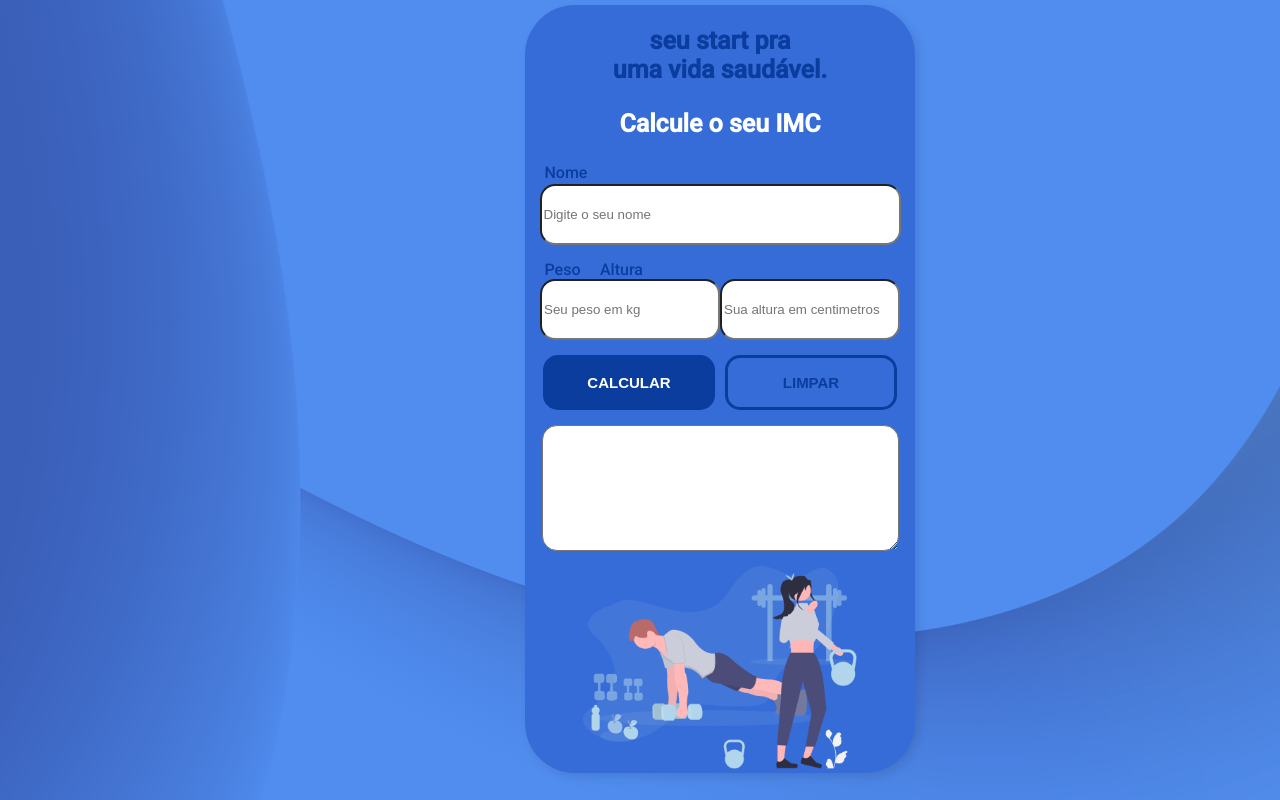
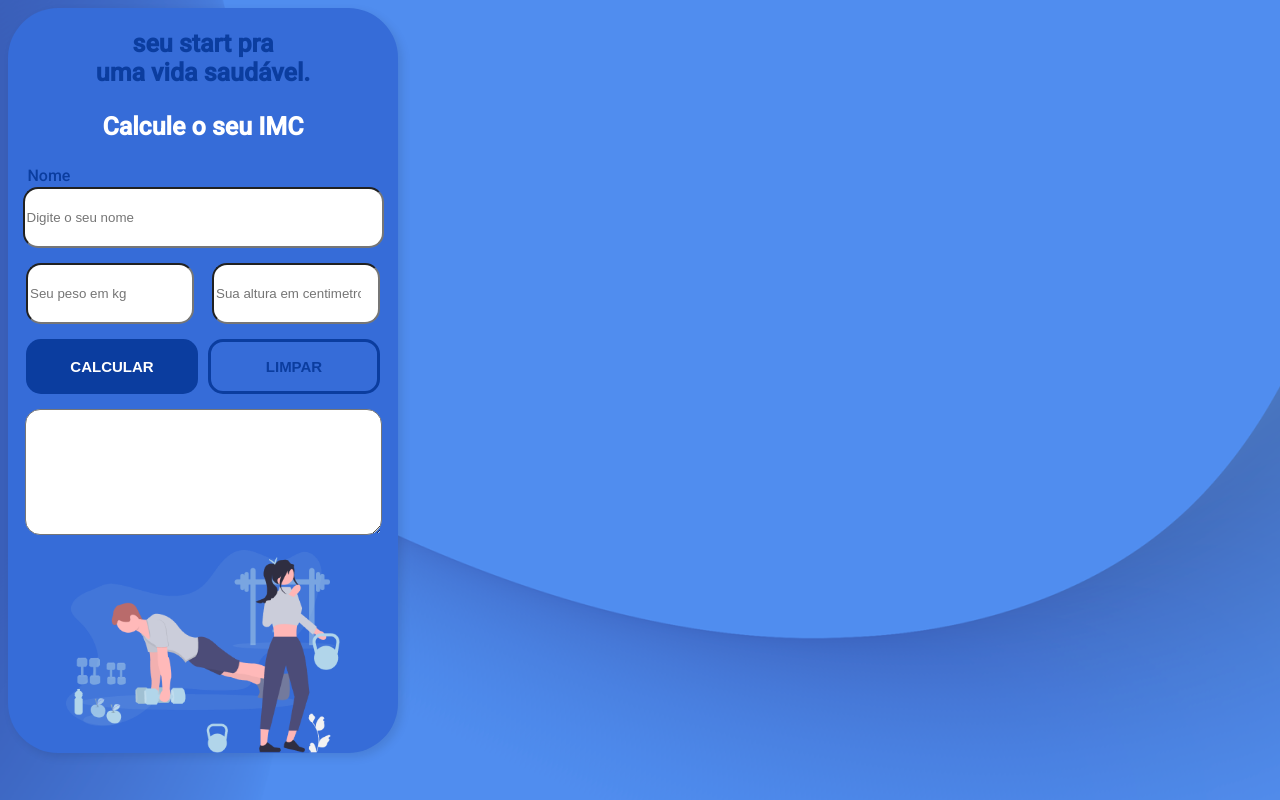
Before and after one commit to andinvm/CALC-IMC-SMART, a plain HTML site: page index.html in a window 1280 px wide. Drawn offline with Linux system fonts and the light colour scheme.

Commit message:
Atualização

```diff
--- a/index.html
+++ b/index.html
@@ -26,9 +26,10 @@
                 <input id="paciente" type="text"   placeholder="Digite o seu nome">
             </div>
 
-            <div class="labels">
+            <!-- <div class="labels">
                 <label>Peso</label> <label>Altura</label>
-            </div>
+            </div> -->
+
             <div class="form2">
                 <input id="height" type="number" placeholder="Seu peso em kg">
                 <input id="weight" type="number" placeholder="Sua altura em centimetros">
--- a/style.css
+++ b/style.css
@@ -1,7 +1,7 @@
 body {
     font-family: 'Roboto', sans-serif;
     background-image: url(./img/BG\ 2.png);
-    height: auto;
+    height: 100%;
 
 }
 .container{
@@ -28,9 +28,8 @@ body {
 }
 
 .box {
-    position: absolute;
     width: 390px;
-    height: 96%;
+    height: 100%;
     left: 525px;
     top: 5px;
     background: #366CD8;
@@ -61,21 +60,27 @@ label {
     top: 200px;
     background: #FFFFFF;
     border-radius: 15px;
-    justify-content: center;
+    justify-content: space-between;
     align-self: center;
     margin-bottom: 15px;
+
 }
 
 .form2 {
     display: flex;
-    justify-content: center;
+    justify-content: space-evenly;
     margin-bottom: 15px;
+    flex-direction: row;
 }
 .form2 input {
-    width: 172px;
+    display: flex;
+    width: 160px;
     height: 55px;
     background: #FFFFFF;
     border-radius: 15px;
+
+
+
 }
 
 .buttons {
```
